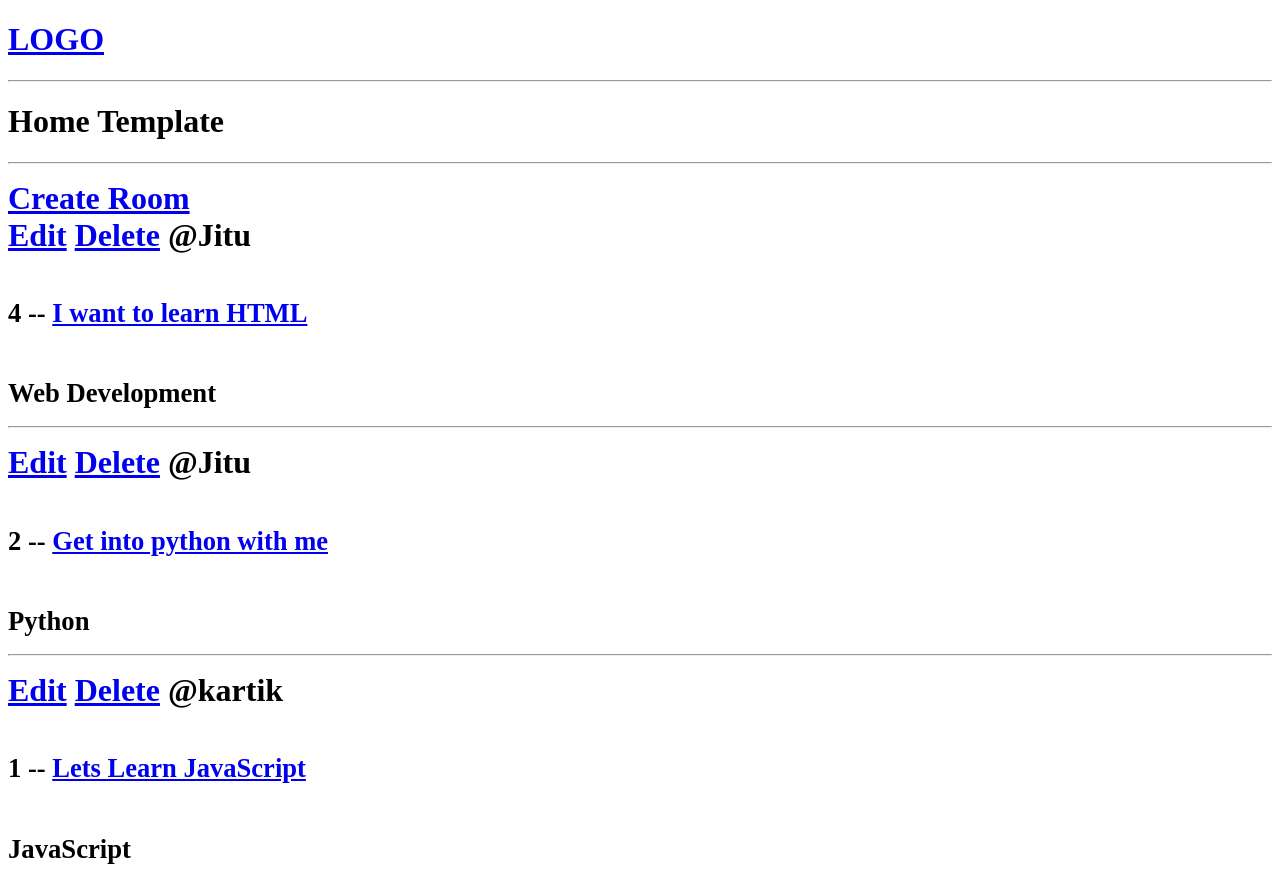
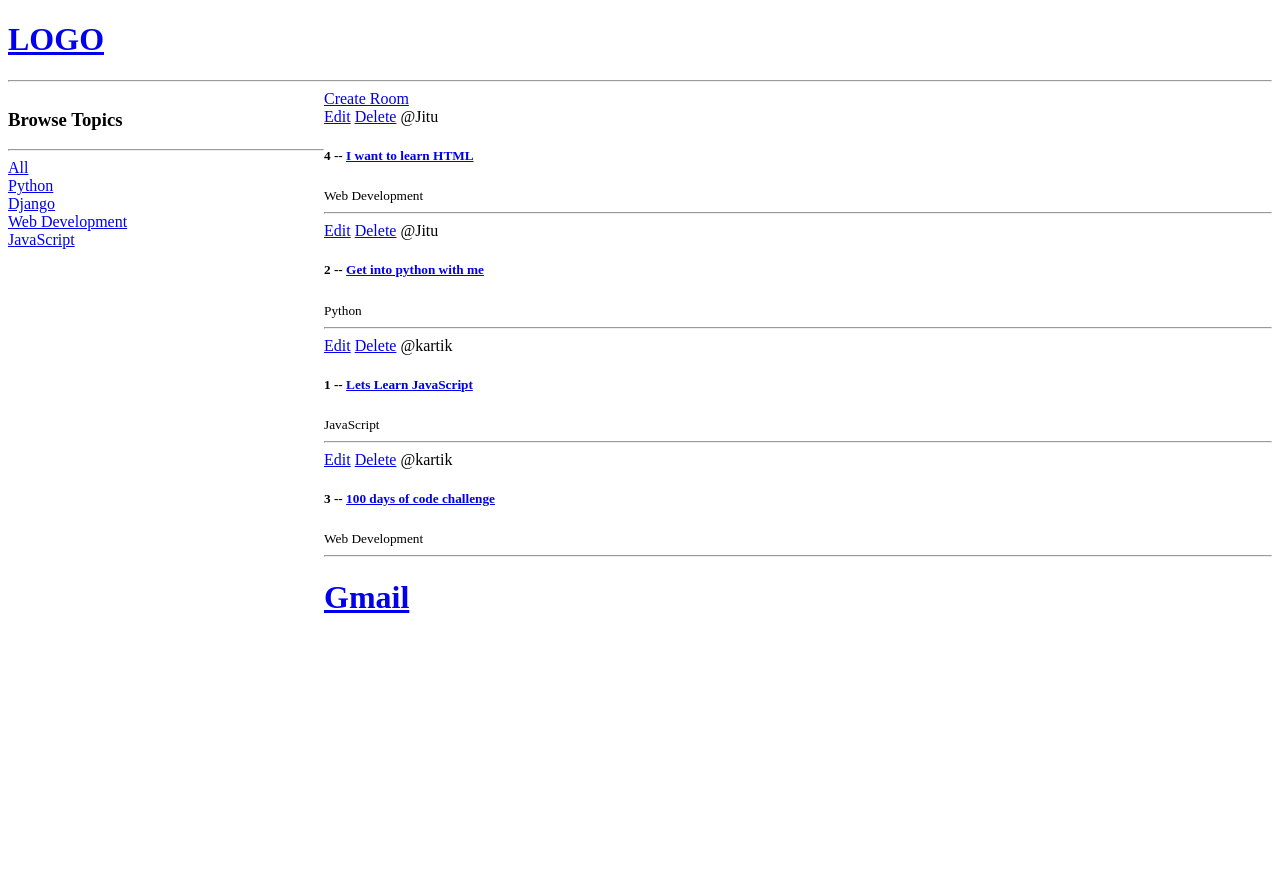
Before and after one commit to CYECHARLA/StudyBud, a Django app: page / in a window 1280 px wide. Shown: the top 877 px of the page. After the commit the page ends 613 px from the top, so only its background shows below. Run offline with Django 5.2, Linux system fonts and the light colour scheme; data comes from the database, SQL or seed files in the repository; both versions use the stored data as it was after the commit.

Commit message:
Added browser topics column top 5 viewed

```diff
--- a/base/models.py
+++ b/base/models.py
@@ -5,6 +5,7 @@ from django.contrib.auth.models import User
 
 class Topic(models.Model):
     name = models.CharField(max_length=200)
+    views = models.IntegerField(default=0)
 
     def __str__(self):
         return self.name
--- a/base/templates/base/home.html
+++ b/base/templates/base/home.html
@@ -1,8 +1,29 @@
 {%extends 'main.html'%}
 
 {%block content%}
-<h1> Home Template <h1>
+
+<style>
+    .home_container{
+        display: grid;
+        grid-template-columns: 1fr 3fr;
+    }
+</style>
+
+<div class = "home_container">
+    <div>
+        <h3>Browse Topics</h3>
         <hr>
+
+        <div>
+            <a href = "{%url 'home'%}">All</a>
+        </div>
+        {% for topic in topics %}
+        <div>
+            <a href = "{%url 'home'%}?q={{topic.name}}">{{ topic.name }}</a>
+        </div>
+        {%endfor%}
+    </div>
+
     <div>
 
         <a href ="{%url 'create-room' %}">Create Room</a>
@@ -18,6 +39,9 @@
                 <hr>
             {%endfor %}
         </div>
+
+    </div>
+
 </div>
 
 {% endblock %}
--- a/base/views.py
+++ b/base/views.py
@@ -1,6 +1,6 @@
 from django.shortcuts import redirect, render
 from django.http import HttpResponse
-from .models import Room
+from .models import Room, Topic
 from .forms import RoomForm
 
 # Create your views here.
@@ -12,8 +12,10 @@ from .forms import RoomForm
 
 
 def home(request):
-    rooms = Room.objects.all()
-    context = {'rooms': rooms}
+    q = request.GET.get('q') if request.GET.get('q') != None else ''
+    rooms = Room.objects.filter(topic__name__icontains=q)
+    topics = Topic.objects.order_by('-views')[:5]
+    context = {'rooms': rooms, 'topics': topics}
     return render(request, 'base/home.html', context)
 
 def room (request, pk):
--- a/templates/main.html
+++ b/templates/main.html
@@ -9,7 +9,6 @@
 <body>
     {% include "navbar.html" %}
     {% block content %}
-
     {% endblock %}
     {% include "footer.html" %}
 </body>
```
Also changed, not shown: base/migrations/0003_alter_room_options_topic_views.py (added), db.sqlite3. Lines whose indentation alone changed are shown as unchanged.
